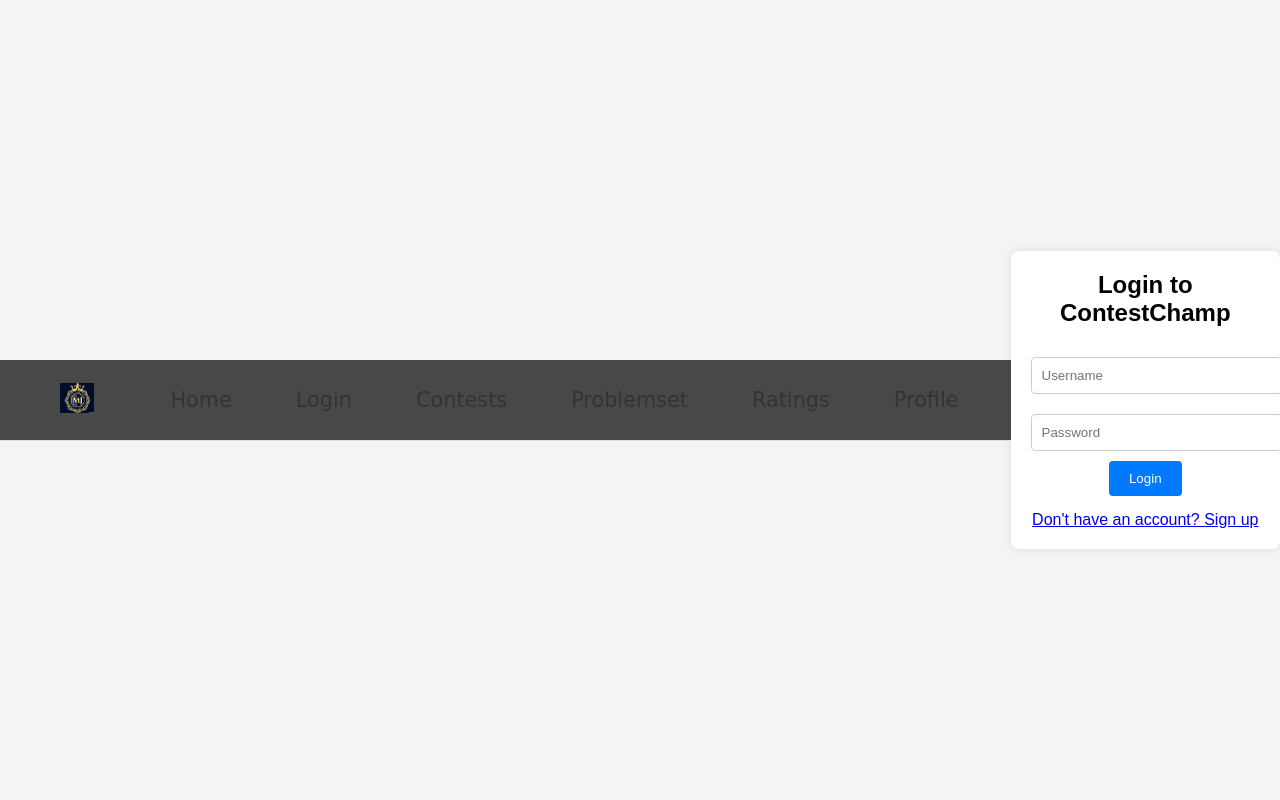
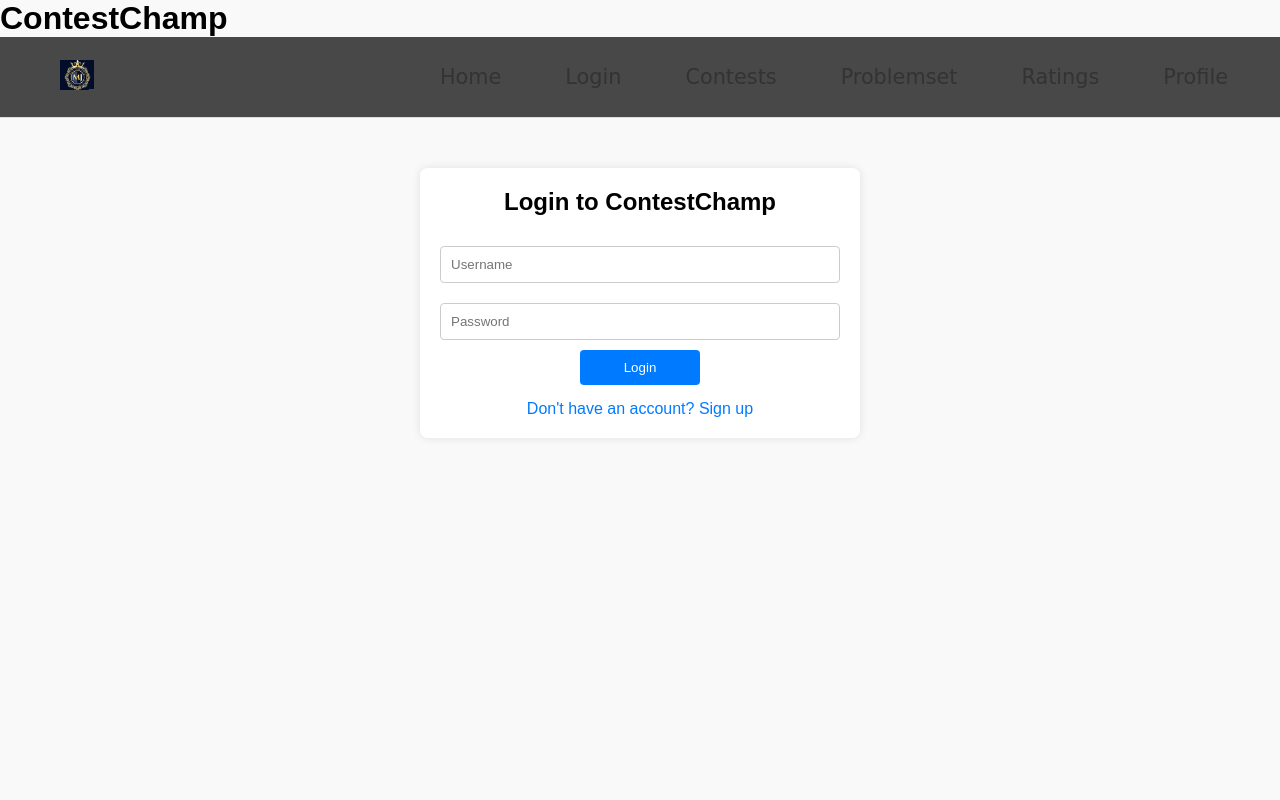
Before and after one commit to Abdullah2281/ContestChamp, a Django app: page /login in a window 1280 px wide. Run offline with Django 5.2, Linux system fonts and the light colour scheme; some web fonts are replaced.

Commit message:
Update login.html
login box corrected

```diff
--- a/templates/login.html
+++ b/templates/login.html
@@ -10,30 +10,21 @@
     <link rel="stylesheet" href="{% static 'css/style.css' %}">
     <link rel="stylesheet" media="screen and (max-width: 1170px)" href="{% static 'css/style.css' %}">
     <link href="https://fonts.googleapis.com/css?family=Baloo+Bhai|Bree+Serif&display=swap" rel="stylesheet">
+
     <style>
-        body {
-            font-family: Arial, sans-serif;
-            background-color: #f4f4f4;
-            display: flex;
-            justify-content: center;
-            align-items: center;
-            height: 100vh;
-            margin: 0;
-        }
-
         .login-container {
             background-color: #fff;
             padding: 20px;
             border-radius: 8px;
             box-shadow: 0 0 10px rgba(0, 0, 0, 0.1);
-            width: 300px;
+            max-width: 400px;
+            margin: 50px auto;
             text-align: center;
         }
 
         .login-container h2 {
             margin-bottom: 20px;
         }
-
         .login-container input[type="text"],
         .login-container input[type="password"] {
             width: 100%;
@@ -41,32 +32,56 @@
             margin: 10px 0;
             border: 1px solid #ccc;
             border-radius: 4px;
+            box-sizing: border-box;
         }
-
         .login-container button {
             background-color: #007bff;
-            color: #fff;
+            color: white;
             padding: 10px 20px;
             border: none;
             border-radius: 4px;
             cursor: pointer;
+            width: 30%;
         }
-
         .login-container button:hover {
             background-color: #0056b3;
         }
 
-        .login-container .signup-link {
+        .signup-link {
+            display: inline-block;
             margin-top: 15px;
-            display: block;
+            color: #007bff;
+            text-decoration: none;
         }
+
+        .signup-link:hover {
+            text-decoration: underline;
+        }
+        /* .google-btn {
+            background-color: #fff;
+            color: #4285F4;
+            padding: 12px 20px;
+            margin: 8px 0;
+            border: none;
+            cursor: pointer;
+            width: 100%;
+            border-radius: 4px;
+            display: flex;
+            justify-content: center;
+            align-items: center;
+        }
+        .google-btn img {
+            margin-right: 8px;
+        } */
     </style>
 </head>
 
 <body>
+    <header>
+        <h1>ContestChamp</h1>
         <nav id="navbar">
             <div id="logo">
-            <img src="assets/logo.png" alt="ERR">
+                <img src="{% static 'assets/logo.png' %}" alt="ERR">
             </div>
             <ul>
                 <li class="item"><a href="/" onclick="showSection('home')">Home</a></li>
@@ -77,6 +92,8 @@
                 <li class="item"><a href="/profile" onclick="showSection('profile')">Profile</a></li>
             </ul>
         </nav>
+    </header>
+    <main>
         <div class="login-container">
             <h2>Login to ContestChamp</h2>
             <form action="/login" method="POST">
@@ -85,7 +102,12 @@
                 <button type="submit">Login</button>
             </form>
             <a href="/signup" class="signup-link">Don't have an account? Sign up</a>
+            <!-- <button class="google-btn">
+                <img src="https://www.google.com/images/branding/googlelogo/2x/googlelogo_color_272x92dp.png" alt="Google logo">
+                Login in with Google
+            </button> -->
         </div>
+    </main>
 </body>
 
 </html>
```
Lines whose indentation alone changed are shown as unchanged.
